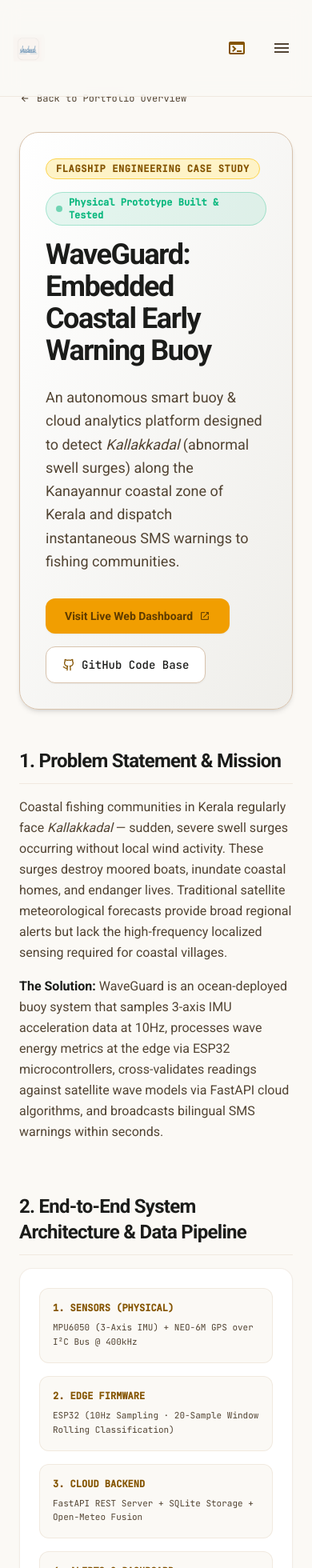
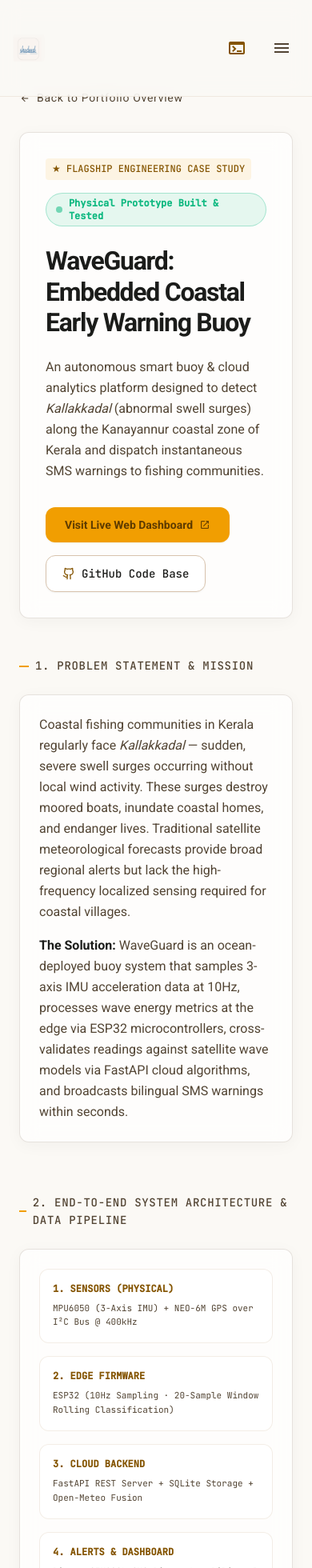
Before and after one commit to shadeed2004-gif/shadeed2004-gif.github.io, a React (Vite) app: page /projects/waveguard in a window 390 px wide. Shown: the top 1960 px of the page at 80% size. Built offline with nearby package versions, Linux system fonts and the light colour scheme.

Commit message:
style: apply glass-card patterns, section-labels, and MD3 tokens across WaveGuard case study page

```diff
--- a/src/pages/WaveGuardCaseStudy.jsx
+++ b/src/pages/WaveGuardCaseStudy.jsx
@@ -31,29 +31,29 @@ export default function WaveGuardCaseStudy() {
         {/* Back Link */}
         <Link
           to="/"
-          className="inline-flex items-center gap-2 text-xs font-mono text-on-surface-variant hover:text-primary mb-8 transition-colors"
+          className="inline-flex items-center gap-2 font-label-md text-label-md text-on-surface-variant hover:text-primary mb-8 transition-colors"
         >
           <span className="material-symbols-outlined text-sm">arrow_back</span>
           <span>Back to Portfolio Overview</span>
         </Link>
 
         {/* Hero Banner */}
-        <div className="bg-gradient-to-br from-surface-container-lowest to-surface-container border border-outline-variant rounded-3xl p-8 sm:p-12 mb-12 shadow-md text-on-surface">
-          <div className="flex flex-wrap items-center justify-between gap-4 mb-4">
-            <span className="text-xs font-mono text-primary font-semibold uppercase tracking-wider bg-amber-100 border border-amber-300 text-amber-700 px-3 py-1 rounded-full">
-              Flagship Engineering Case Study
+        <div className="glass-card p-8 sm:p-12 mb-12 shadow-sm text-on-surface">
+          <div className="flex flex-wrap items-center justify-between gap-4 mb-6">
+            <span className="tech-badge">
+              ★ FLAGSHIP ENGINEERING CASE STUDY
             </span>
-            <span className="text-xs font-mono text-emerald font-semibold bg-emerald/10 border border-emerald/30 px-3 py-1 rounded-full flex items-center gap-2">
+            <span className="inline-flex items-center gap-2 text-xs font-code text-emerald font-semibold bg-emerald/10 border border-emerald/30 px-3 py-1 rounded-full">
               <span className="w-2 h-2 rounded-full bg-emerald animate-pulse"></span>
               Physical Prototype Built &amp; Tested
             </span>
           </div>
 
-          <h1 className="text-4xl sm:text-5xl lg:text-6xl font-display font-bold text-on-surface tracking-tightest mb-6">
+          <h1 className="font-display text-headline-lg sm:text-display text-on-surface tracking-tightest mb-6">
             WaveGuard: Embedded Coastal Early Warning Buoy
           </h1>
 
-          <p className="text-on-surface-variant text-lg sm:text-xl max-w-4xl leading-relaxed mb-8">
+          <p className="font-body-lg text-on-surface-variant max-w-4xl leading-relaxed mb-8">
             An autonomous smart buoy &amp; cloud analytics platform designed to detect <em>Kallakkadal</em> (abnormal swell surges) along the Kanayannur coastal zone of Kerala and dispatch instantaneous SMS warnings to fishing communities.
           </p>
 
@@ -82,14 +82,12 @@ export default function WaveGuardCaseStudy() {
 
         {/* 1. Problem Statement */}
         <section className="mb-16">
-          <h2 className="text-2xl sm:text-3xl font-display font-bold text-on-surface tracking-tighter mb-4 border-b border-outline-variant/30 pb-3">
-            1. Problem Statement &amp; Mission
-          </h2>
-          <div className="space-y-4 text-on-surface-variant text-base sm:text-lg leading-relaxed">
-            <p>
+          <div className="section-label">1. Problem Statement &amp; Mission</div>
+          <div className="glass-card p-6 sm:p-8 space-y-4">
+            <p className="font-body-lg text-on-surface-variant leading-relaxed">
               Coastal fishing communities in Kerala regularly face <em>Kallakkadal</em> — sudden, severe swell surges occurring without local wind activity. These surges destroy moored boats, inundate coastal homes, and endanger lives. Traditional satellite meteorological forecasts provide broad regional alerts but lack the high-frequency localized sensing required for coastal villages.
             </p>
-            <p>
+            <p className="font-body-lg text-on-surface-variant leading-relaxed">
               <strong className="text-on-surface">The Solution:</strong> WaveGuard is an ocean-deployed buoy system that samples 3-axis IMU acceleration data at 10Hz, processes wave energy metrics at the edge via ESP32 microcontrollers, cross-validates readings against satellite wave models via FastAPI cloud algorithms, and broadcasts bilingual SMS warnings within seconds.
             </p>
           </div>
@@ -97,28 +95,26 @@ export default function WaveGuardCaseStudy() {
 
         {/* 2. Custom Interactive System Architecture & Telemetry Flow */}
         <section id="architecture" className="mb-16">
-          <h2 className="text-2xl sm:text-3xl font-display font-bold text-on-surface tracking-tighter mb-4 border-b border-outline-variant/30 pb-3">
-            2. End-to-End System Architecture &amp; Data Pipeline
-          </h2>
+          <div className="section-label">2. End-to-End System Architecture &amp; Data Pipeline</div>
 
-          <div className="bg-surface-container-lowest border border-outline-variant/30 rounded-2xl p-6 sm:p-8 shadow-sm mb-6">
-            <div className="grid grid-cols-1 md:grid-cols-4 gap-4 text-xs font-mono text-on-surface">
-              <div className="bg-background border border-outline-variant/30 p-4 rounded-xl space-y-2">
+          <div className="glass-card p-6 sm:p-8">
+            <div className="grid grid-cols-1 md:grid-cols-4 gap-4 font-code text-xs text-on-surface">
+              <div className="bg-surface-container-lowest border border-outline-variant/30 p-4 rounded-xl space-y-2">
                 <span className="text-primary font-bold block">1. SENSORS (PHYSICAL)</span>
                 <p className="text-on-surface-variant text-[11px] leading-relaxed">MPU6050 (3-Axis IMU) + NEO-6M GPS over I²C Bus @ 400kHz</p>
               </div>
 
-              <div className="bg-background border border-outline-variant/30 p-4 rounded-xl space-y-2">
+              <div className="bg-surface-container-lowest border border-outline-variant/30 p-4 rounded-xl space-y-2">
                 <span className="text-primary font-bold block">2. EDGE FIRMWARE</span>
                 <p className="text-on-surface-variant text-[11px] leading-relaxed">ESP32 (10Hz Sampling · 20-Sample Window Rolling Classification)</p>
               </div>
 
-              <div className="bg-background border border-outline-variant/30 p-4 rounded-xl space-y-2">
+              <div className="bg-surface-container-lowest border border-outline-variant/30 p-4 rounded-xl space-y-2">
                 <span className="text-primary font-bold block">3. CLOUD BACKEND</span>
                 <p className="text-on-surface-variant text-[11px] leading-relaxed">FastAPI REST Server + SQLite Storage + Open-Meteo Fusion</p>
               </div>
 
-              <div className="bg-background border border-outline-variant/30 p-4 rounded-xl space-y-2">
+              <div className="bg-surface-container-lowest border border-outline-variant/30 p-4 rounded-xl space-y-2">
                 <span className="text-primary font-bold block">4. ALERTS &amp; DASHBOARD</span>
                 <p className="text-on-surface-variant text-[11px] leading-relaxed">Direct SIM800L SMS Dispatch + Bilingual React Dashboard</p>
               </div>
@@ -128,9 +124,7 @@ export default function WaveGuardCaseStudy() {
 
         {/* 3. Full Project Gallery */}
         <section className="mb-16">
-          <h2 className="text-2xl sm:text-3xl font-display font-bold text-on-surface tracking-tighter mb-4 border-b border-outline-variant/30 pb-3">
-            3. Full Project Gallery (Hardware, Team &amp; Dashboards)
-          </h2>
+          <div className="section-label">3. Full Project Gallery (Hardware, Team &amp; Dashboards)</div>
 
           <div className="flex flex-wrap gap-2 mb-6">
             {galleryTabs.map((tab) => (
@@ -165,12 +159,10 @@ export default function WaveGuardCaseStudy() {
 
         {/* 4. Engineering Decisions & Architecture Trade-Offs */}
         <section className="mb-16">
-          <h2 className="text-2xl sm:text-3xl font-display font-bold text-on-surface tracking-tighter mb-4 border-b border-outline-variant/30 pb-3">
-            4. Key Engineering Decisions &amp; Architecture Trade-Offs
-          </h2>
+          <div className="section-label">4. Key Engineering Decisions &amp; Architecture Trade-Offs</div>
 
           <div className="grid grid-cols-1 md:grid-cols-2 gap-6">
-            <div className="bg-surface-container-lowest border border-outline-variant/30 rounded-2xl p-6 shadow-sm space-y-2">
+            <div className="glass-card p-6 space-y-2">
               <h3 className="text-base font-display font-bold text-on-surface flex items-center gap-2">
                 <span className="material-symbols-outlined text-primary text-sm">help</span>
                 <span>Why ESP32 over Arduino / Raspberry Pi?</span>
@@ -180,7 +172,7 @@ export default function WaveGuardCaseStudy() {
               </p>
             </div>
 
-            <div className="bg-surface-container-lowest border border-outline-variant/30 rounded-2xl p-6 shadow-sm space-y-2">
+            <div className="glass-card p-6 space-y-2">
               <h3 className="text-base font-display font-bold text-on-surface flex items-center gap-2">
                 <span className="material-symbols-outlined text-primary text-sm">help</span>
                 <span>Why FastAPI over Express / Flask?</span>
@@ -190,7 +182,7 @@ export default function WaveGuardCaseStudy() {
               </p>
             </div>
 
-            <div className="bg-surface-container-lowest border border-outline-variant/30 rounded-2xl p-6 shadow-sm space-y-2">
+            <div className="glass-card p-6 space-y-2">
               <h3 className="text-base font-display font-bold text-on-surface flex items-center gap-2">
                 <span className="material-symbols-outlined text-primary text-sm">help</span>
                 <span>Why SQLite over PostgreSQL?</span>
@@ -200,7 +192,7 @@ export default function WaveGuardCaseStudy() {
               </p>
             </div>
 
-            <div className="bg-surface-container-lowest border border-outline-variant/30 rounded-2xl p-6 shadow-sm space-y-2">
+            <div className="glass-card p-6 space-y-2">
               <h3 className="text-base font-display font-bold text-on-surface flex items-center gap-2">
                 <span className="material-symbols-outlined text-primary text-sm">help</span>
                 <span>Why SIM800L over 4G LTE Modules?</span>
@@ -214,13 +206,11 @@ export default function WaveGuardCaseStudy() {
 
         {/* 5. Engineering Challenges & Lessons Learned */}
         <section id="hardware" className="mb-16">
-          <h2 className="text-2xl sm:text-3xl font-display font-bold text-on-surface tracking-tighter mb-4 border-b border-outline-variant/30 pb-3">
-            5. Key Engineering Challenges &amp; Lessons Learned
-          </h2>
+          <div className="section-label">5. Key Engineering Challenges &amp; Lessons Learned</div>
 
           <div className="grid grid-cols-1 md:grid-cols-2 gap-6 mb-6">
-            <div className="bg-surface-container-lowest border border-outline-variant/30 rounded-2xl p-6 shadow-sm space-y-3">
-              <div className="flex items-center gap-2 text-primary text-xs font-mono font-bold uppercase">
+            <div className="glass-card p-6 space-y-3">
+              <div className="flex items-center gap-2 text-primary text-xs font-code font-bold uppercase">
                 <span className="material-symbols-outlined text-primary text-sm">bolt</span>
                 <span>SIM800L 2A Burst Current Voltage Spikes</span>
               </div>
@@ -234,8 +224,8 @@ export default function WaveGuardCaseStudy() {
               </p>
             </div>
 
-            <div className="bg-surface-container-lowest border border-outline-variant/30 rounded-2xl p-6 shadow-sm space-y-3">
-              <div className="flex items-center gap-2 text-primary text-xs font-mono font-bold uppercase">
+            <div className="glass-card p-6 space-y-3">
+              <div className="flex items-center gap-2 text-primary text-xs font-code font-bold uppercase">
                 <span className="material-symbols-outlined text-primary text-sm">monitoring</span>
                 <span>IMU Motion Noise Calibration</span>
               </div>
@@ -336,15 +326,13 @@ async def ingest_telemetry(data: TelemetryPayload, db: Session = Depends(get_db)
 
         {/* 6. Academic Team & Attribution */}
         <section className="mb-16">
-          <h2 className="text-2xl sm:text-3xl font-display font-bold text-on-surface tracking-tighter mb-4 border-b border-outline-variant/30 pb-3">
-            6. Academic Project Team &amp; Attribution
-          </h2>
+          <div className="section-label">6. Academic Project Team &amp; Attribution</div>
 
           <div className="grid grid-cols-1 lg:grid-cols-12 gap-8 items-center mb-8">
 
             {/* Framed Team Photo */}
             <div className="lg:col-span-6 flex justify-center">
-              <div className="bg-surface-container-lowest p-3 rounded-2xl border border-outline-variant shadow-md w-full">
+              <div className="glass-card p-3 w-full">
                 <div className="relative rounded-xl overflow-hidden bg-surface-container border border-outline-variant/30">
                   <img
                     src={waveGuard.images.team}
@@ -354,7 +342,7 @@ async def ingest_telemetry(data: TelemetryPayload, db: Session = Depends(get_db)
                     height={400}
                     className="w-full h-auto max-h-[440px] object-contain mx-auto"
                   />
-                  <div className="bg-background text-on-background px-4 py-2.5 text-center text-xs font-mono border-t border-outline-variant/30">
+                  <div className="bg-background text-on-background px-4 py-2.5 text-center font-code text-xs border-t border-outline-variant/30">
                     WaveGuard Project Team at MACE Kothamangalam Campus
                   </div>
                 </div>
@@ -363,7 +351,7 @@ async def ingest_telemetry(data: TelemetryPayload, db: Session = Depends(get_db)
 
             {/* Team Roles & Metadata */}
             <div className="lg:col-span-6 space-y-4">
-              <div className="bg-surface-container-lowest border border-outline-variant/30 rounded-2xl p-6 shadow-sm space-y-3 font-mono text-xs">
+              <div className="glass-card p-6 space-y-3 font-code text-xs">
                 <div className="flex justify-between py-2 border-b border-outline-variant/30">
                   <span className="text-on-surface-variant">PROJECT LEAD</span>
                   <span className="text-on-surface font-semibold">Muhammed Ajmal P</span>
@@ -396,16 +384,14 @@ async def ingest_telemetry(data: TelemetryPayload, db: Session = Depends(get_db)
 
         {/* 7. Future Roadmap */}
         <section className="mb-16">
-          <h2 className="text-2xl sm:text-3xl font-display font-bold text-on-surface tracking-tighter mb-4 border-b border-outline-variant/30 pb-3">
-            7. Future Engineering Roadmap
-          </h2>
+          <div className="section-label">7. Future Engineering Roadmap</div>
           <div className="space-y-3">
             {[
               "Offshore Solar Buoy Enclosure: Waterproof IP68 buoy casing with integrated solar panel charging circuit.",
               "On-Device TinyML Classifier: Deploying quantized TensorFlow Lite models directly on ESP32 microcontrollers for real-time swell classification.",
               "LoRa MESH Networking: Long-range RF communication between multi-buoy arrays along the Kerala coast."
             ].map((item, idx) => (
-              <div key={idx} className="flex items-center gap-3 text-sm text-on-surface-variant bg-surface-container-lowest border border-outline-variant/30 p-4 rounded-xl shadow-sm">
+              <div key={idx} className="glass-card p-4 flex items-center gap-3 font-body-md text-sm text-on-surface-variant">
                 <span className="material-symbols-outlined text-primary text-xl flex-shrink-0">check_circle</span>
                 <span>{item}</span>
               </div>
```
